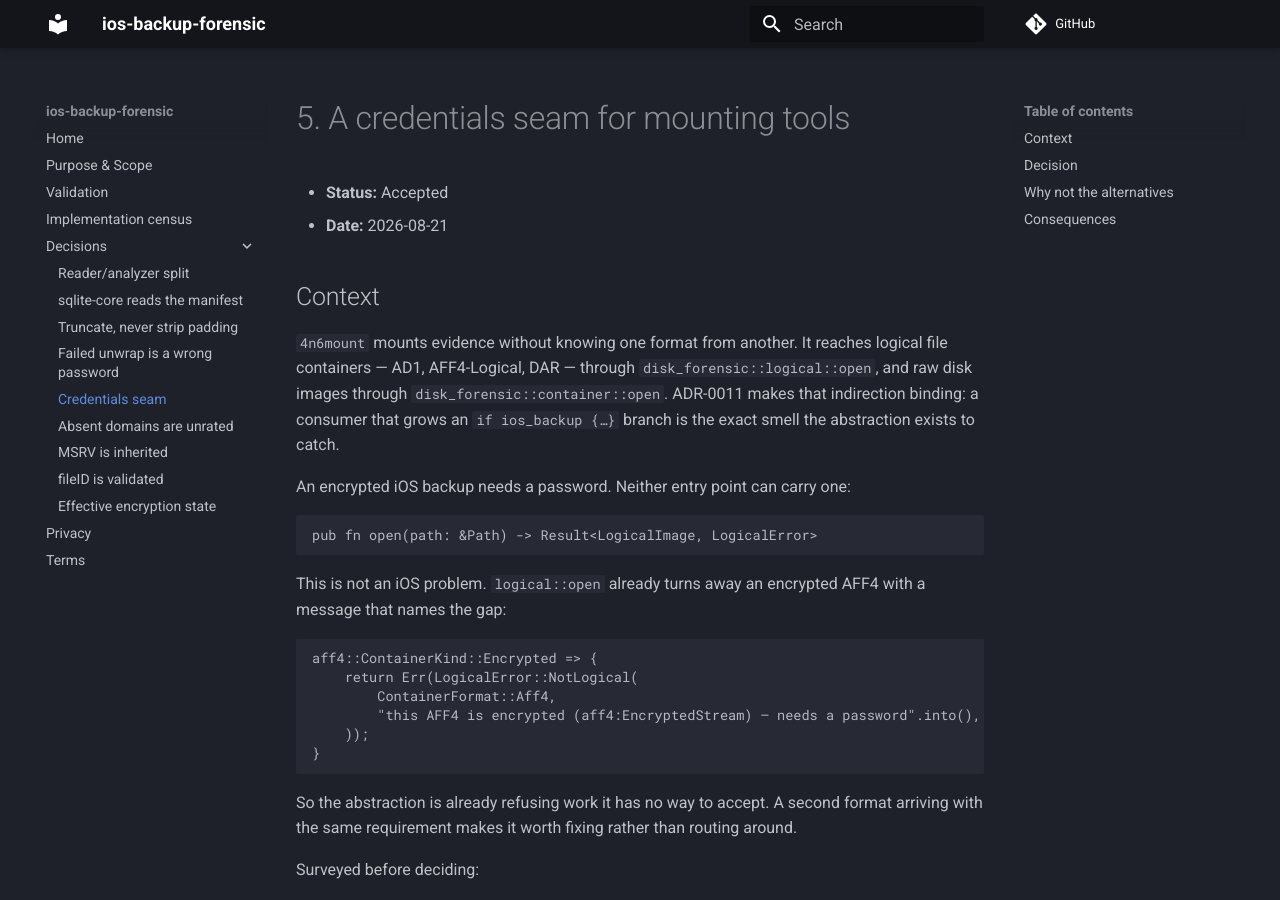
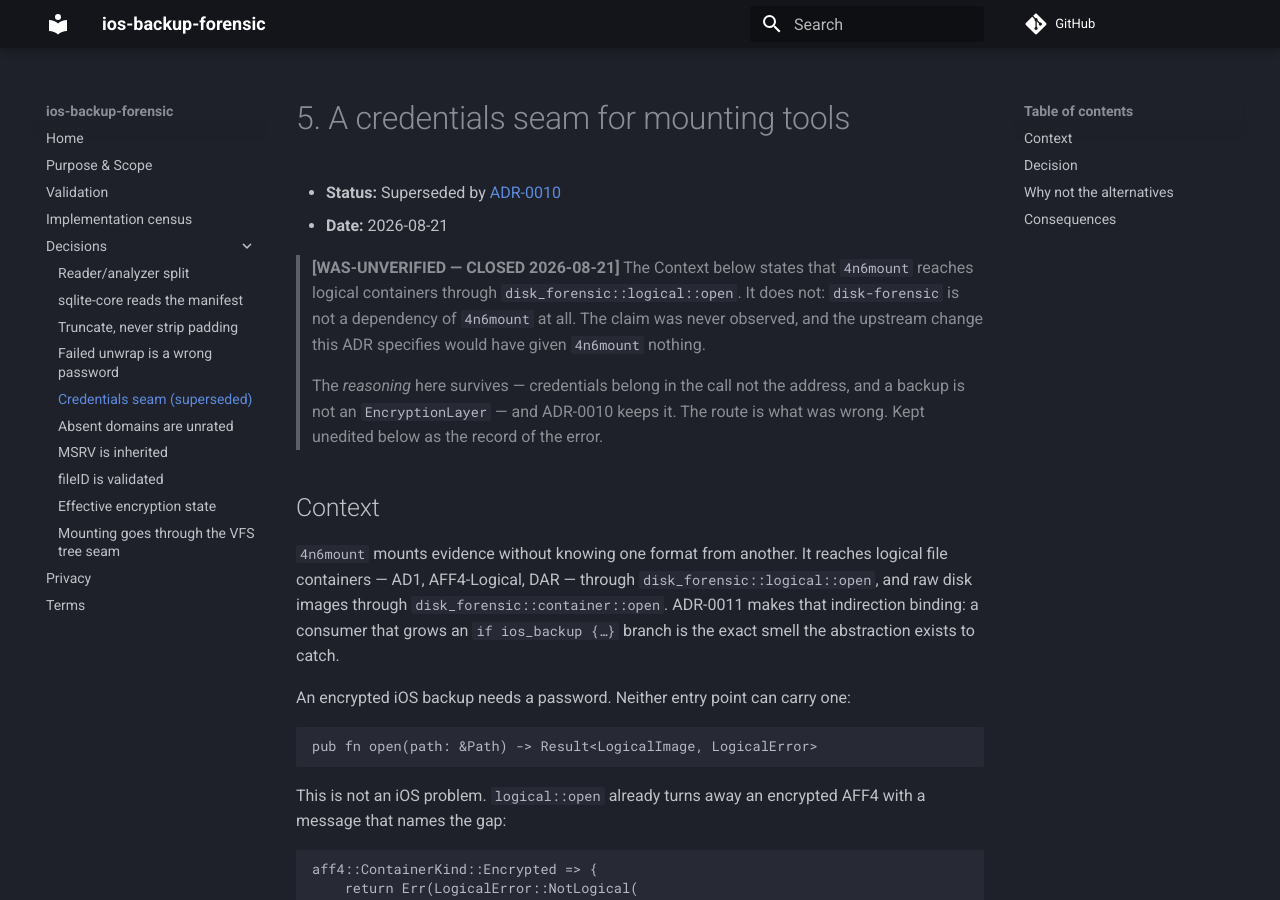
Before and after one commit to SecurityRonin/ios-backup-forensic, an MkDocs documentation site: the page built from docs/decisions/0005-credentials-seam-for-mounting-tools.md, in a window 1280 px wide and 900 px high. Built offline with MkDocs 1.6.1 and Material for MkDocs 9.7.7, drawn with Linux system fonts in a browser that asks for light colours; comment, search, counter and statistics services are not loaded.

Commit message:
docs: supersede ADR-0005, whose route was never true of its consumer (#3)
ADR-0005 opens by stating that 4n6mount reaches logical containers through
`disk_forensic::logical::open`. It does not: disk-forensic is not a dependency of
4n6mount at all. Its manifest carries forensic-vfs, forensic-vfs-engine,
forensic-vfs-resolver and archive-core, and disk-forensic appears zero times.

The upstream change ADR-0005 specifies would have been correct, tested,
documented, and worth nothing to the consumer it named.

The claim was never observed. It was written once, read as fact, and repeated
here in logical.rs's module documentation, where it justified LogicalView's
shape. Re-deriving it cost one grep over the consumer's manifest.

Two things the ADR proposed inventing already existed in forensic-vfs 0.7:
CredentialSource is threaded through resolution, and VfsError::NeedCredentials
already names the locked-evidence condition.

ADR-0010 records the real route -- forensic_vfs::TreeOpen, the directory-rooted
seam, because every opener in the VFS registry takes a DynSource and a backup is
a directory. ADR-0005 keeps its Status line rewritten and a WAS-UNVERIFIED note,
otherwise unedited: the reasoning in it survived and only the premise failed, and
the retraction is worth more than a tidy file.

Three places carried the same false premise, so all three are corrected: the ADR,
the module docs, and the nav entry.

```diff
--- a/docs/decisions/0005-credentials-seam-for-mounting-tools.md
+++ b/docs/decisions/0005-credentials-seam-for-mounting-tools.md
@@ -1,7 +1,17 @@
 # 5. A credentials seam for mounting tools
 
-- **Status:** Accepted
+- **Status:** Superseded by [ADR-0010](0010-mounting-goes-through-the-vfs-tree-seam.md)
 - **Date:** 2026-08-21
+
+> **[WAS-UNVERIFIED — CLOSED 2026-08-21]** The Context below states that
+> `4n6mount` reaches logical containers through `disk_forensic::logical::open`.
+> It does not: `disk-forensic` is not a dependency of `4n6mount` at all. The
+> claim was never observed, and the upstream change this ADR specifies would
+> have given `4n6mount` nothing.
+>
+> The *reasoning* here survives — credentials belong in the call not the
+> address, and a backup is not an `EncryptionLayer` — and ADR-0010 keeps it. The
+> route is what was wrong. Kept unedited below as the record of the error.
 
 ## Context
 
--- a/mkdocs.yml
+++ b/mkdocs.yml
@@ -18,10 +18,11 @@ nav:
       - sqlite-core reads the manifest: decisions/0002-sqlite-core-reads-the-manifest.md
       - Truncate, never strip padding: decisions/0003-no-padding-strip-truncate-to-manifest-size.md
       - Failed unwrap is a wrong password: decisions/0004-unwrap-failure-is-a-wrong-password.md
-      - Credentials seam: decisions/0005-credentials-seam-for-mounting-tools.md
+      - "Credentials seam (superseded)": decisions/0005-credentials-seam-for-mounting-tools.md
       - Absent domains are unrated: decisions/0006-absent-domains-are-unrated.md
       - MSRV is inherited: decisions/0007-msrv-is-inherited-from-plist.md
       - fileID is validated: decisions/0008-file-id-shape-is-validated-not-sanitised.md
       - Effective encryption state: decisions/0009-effective-encryption-state-over-the-declaration.md
+      - Mounting goes through the VFS tree seam: decisions/0010-mounting-goes-through-the-vfs-tree-seam.md
   - Privacy: privacy.md
   - Terms: terms.md
```
Also changed, not shown: docs/decisions/0010-mounting-goes-through-the-vfs-tree-seam.md (added, +100 -0 lines), 1 other file.
